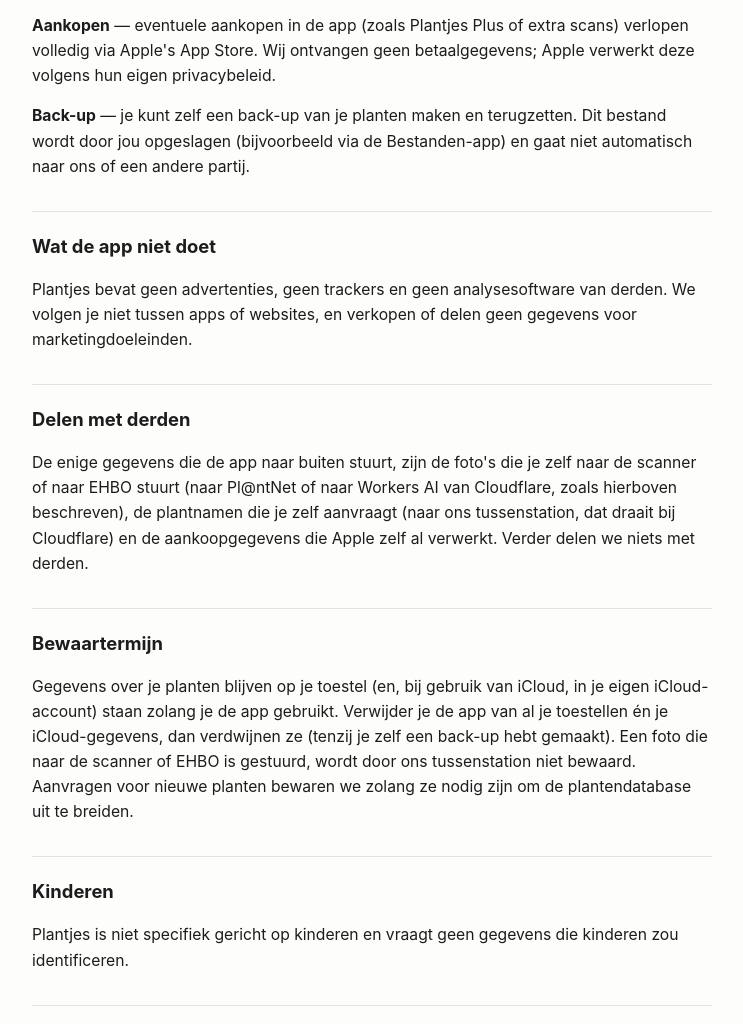
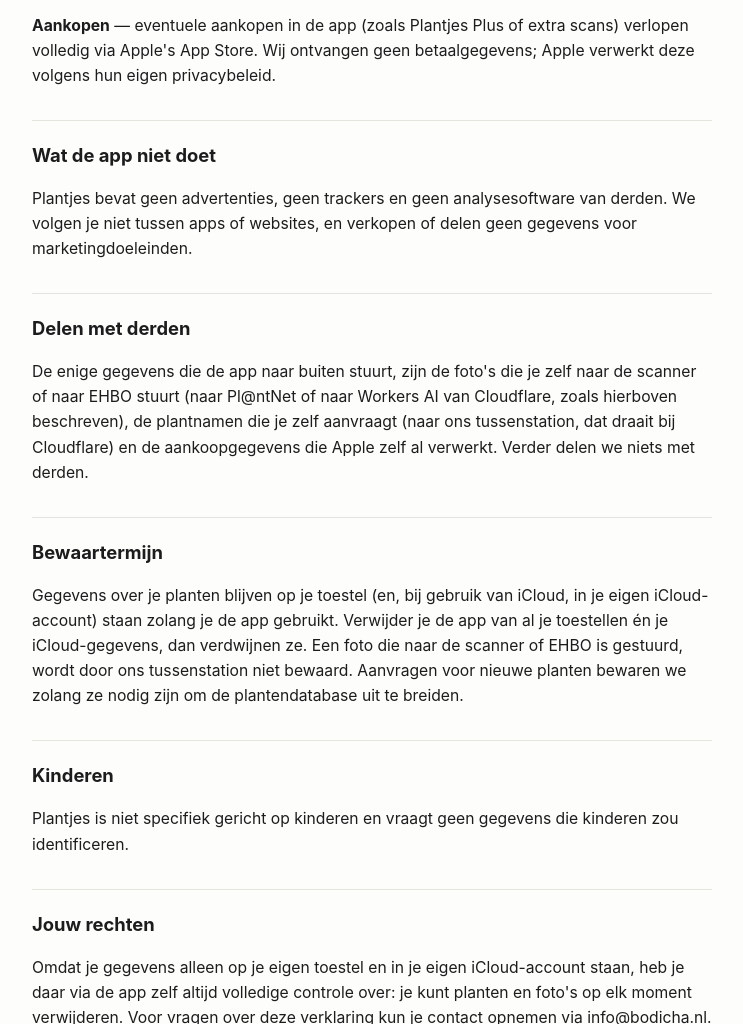
Before and after one commit to Vlen-blip/plantjes-legal, a plain HTML site: page privacy.html in a window 1280 px wide. Shown: the part 1363-2387 px from the top of the page, without its empty margins (268-1011 px from the left). Drawn offline with Linux system fonts and the light colour scheme.

Commit message:
Privacy: alinea over handmatige back-up weg (functie verwijderd)
Co-Authored-By: Claude Opus 5.5 <noreply@anthropic.com>
Claude-Session: https://claude.ai/code/session_01W4pF9NhzyCr4HwEaf2iXvz

```diff
--- a/privacy.html
+++ b/privacy.html
@@ -34,13 +34,12 @@
 <p><strong>Een plant laten toevoegen</strong> — herkent de scanner een plant die nog niet in Plantjes staat, dan kun je vragen om hem toe te voegen. Alleen als je daarvoor op de knop tikt, stuurt de app de naam van die plant naar ons tussenstation, samen met een willekeurige code die de app hiervoor aanmaakt. Die code is niet aan jou of je toestel gekoppeld en wordt alleen gebruikt om dubbele aanvragen te herkennen; we bewaren er alleen een onherleidbare versleutelde vorm (hash) van. Er wordt geen foto meegestuurd. De aanvragen gebruiken we om te bepalen welke planten we toevoegen.</p>
 <p><strong>Meldingen</strong> — als je dat toestaat, plant de app lokaal op je eigen toestel meldingen in om je te herinneren aan water geven of voeding en, als je daarom vraagt, een herinnering om na een EHBO-advies opnieuw naar je plant te kijken. Deze meldingen gaan niet via een server van ons.</p>
 <p><strong>Aankopen</strong> — eventuele aankopen in de app (zoals Plantjes Plus of extra scans) verlopen volledig via Apple's App Store. Wij ontvangen geen betaalgegevens; Apple verwerkt deze volgens hun eigen privacybeleid.</p>
-<p><strong>Back-up</strong> — je kunt zelf een back-up van je planten maken en terugzetten. Dit bestand wordt door jou opgeslagen (bijvoorbeeld via de Bestanden-app) en gaat niet automatisch naar ons of een andere partij.</p>
 <h2>Wat de app niet doet</h2>
 <p>Plantjes bevat geen advertenties, geen trackers en geen analysesoftware van derden. We volgen je niet tussen apps of websites, en verkopen of delen geen gegevens voor marketingdoeleinden.</p>
 <h2>Delen met derden</h2>
 <p>De enige gegevens die de app naar buiten stuurt, zijn de foto's die je zelf naar de scanner of naar EHBO stuurt (naar Pl@ntNet of naar Workers AI van Cloudflare, zoals hierboven beschreven), de plantnamen die je zelf aanvraagt (naar ons tussenstation, dat draait bij Cloudflare) en de aankoopgegevens die Apple zelf al verwerkt. Verder delen we niets met derden.</p>
 <h2>Bewaartermijn</h2>
-<p>Gegevens over je planten blijven op je toestel (en, bij gebruik van iCloud, in je eigen iCloud-account) staan zolang je de app gebruikt. Verwijder je de app van al je toestellen én je iCloud-gegevens, dan verdwijnen ze (tenzij je zelf een back-up hebt gemaakt). Een foto die naar de scanner of EHBO is gestuurd, wordt door ons tussenstation niet bewaard. Aanvragen voor nieuwe planten bewaren we zolang ze nodig zijn om de plantendatabase uit te breiden.</p>
+<p>Gegevens over je planten blijven op je toestel (en, bij gebruik van iCloud, in je eigen iCloud-account) staan zolang je de app gebruikt. Verwijder je de app van al je toestellen én je iCloud-gegevens, dan verdwijnen ze. Een foto die naar de scanner of EHBO is gestuurd, wordt door ons tussenstation niet bewaard. Aanvragen voor nieuwe planten bewaren we zolang ze nodig zijn om de plantendatabase uit te breiden.</p>
 <h2>Kinderen</h2>
 <p>Plantjes is niet specifiek gericht op kinderen en vraagt geen gegevens die kinderen zou identificeren.</p>
 <h2>Jouw rechten</h2>
```
